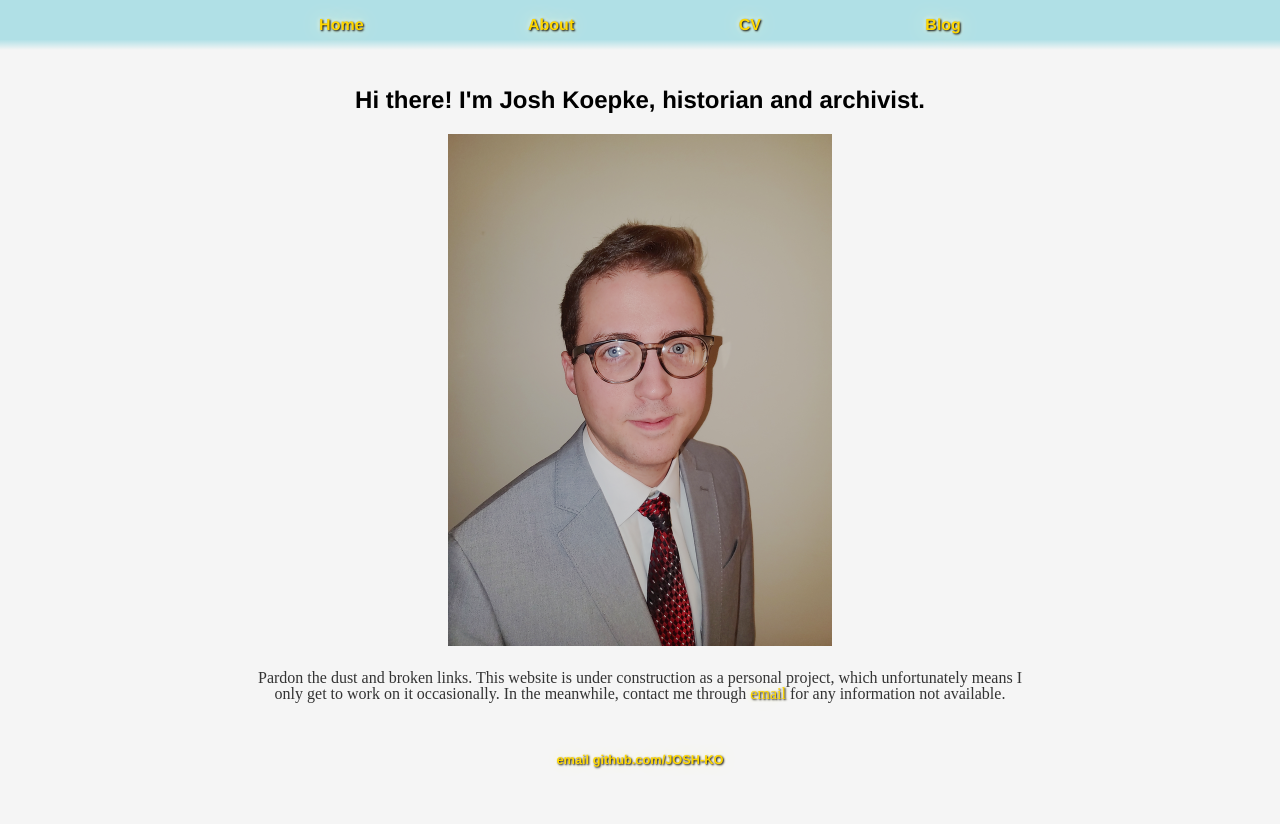
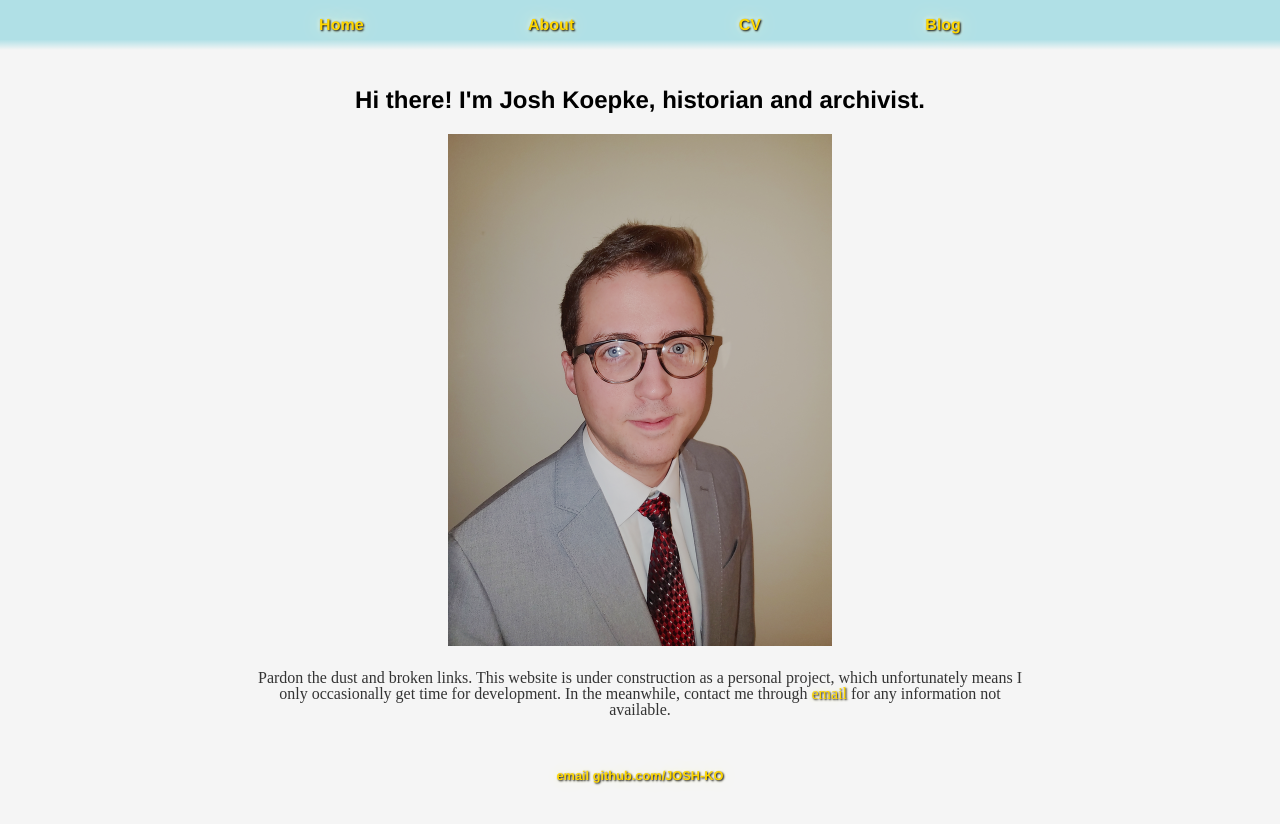
Before and after one commit to JOSH-KO/JOSH-KO.github.io, a Jekyll site: the page built from index.html, in a window 1280 px wide. Shown: the top 824 px of the page. Built offline with Jekyll 4.4.1, drawn with Linux system fonts in a browser that asks for light colours.

Commit message:
Update index.html

```diff
--- a/index.html
+++ b/index.html
@@ -8,5 +8,5 @@ title: "Joshua Koepke's Personal Website"
     <center><h1>Hi there! I'm Josh Koepke, historian and archivist.</h1>
 
     <div class="headshot"><img src="Headshot-Koepke.png" alt="Joshua Koepke Headshot" style="width: 384px;height: 512px; padding: 20px;"></div>
-	<div class="blurb text"><p>Pardon the dust and broken links. This website is under construction as a personal project, which unfortunately means I only get to work on it occasionally. In the meanwhile, contact me through <a href="mailto:joshua.w.koepke@gmail.com">email</a> for any information not available.</p></div></center>
+	<div class="blurb text"><p>Pardon the dust and broken links. This website is under construction as a personal project, which unfortunately means I only occasionally get time for development. In the meanwhile, contact me through <a href="mailto:joshua.w.koepke@gmail.com">email</a> for any information not available.</p></div></center>
 <!-- /.blurb -->
```
